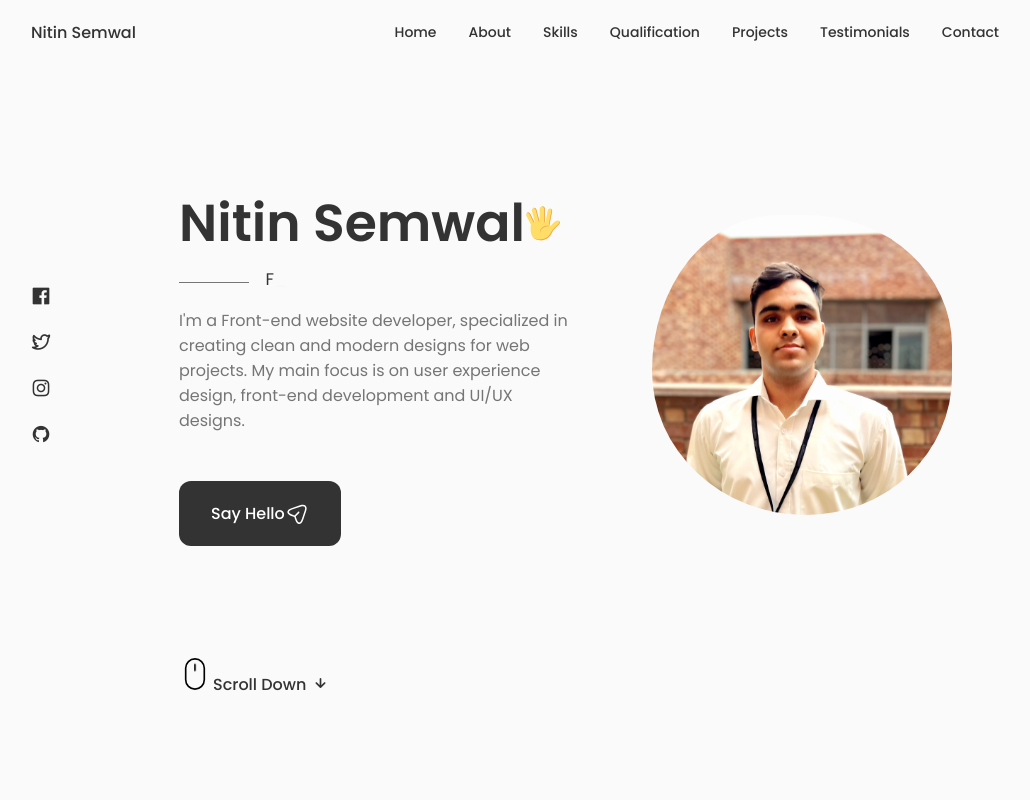
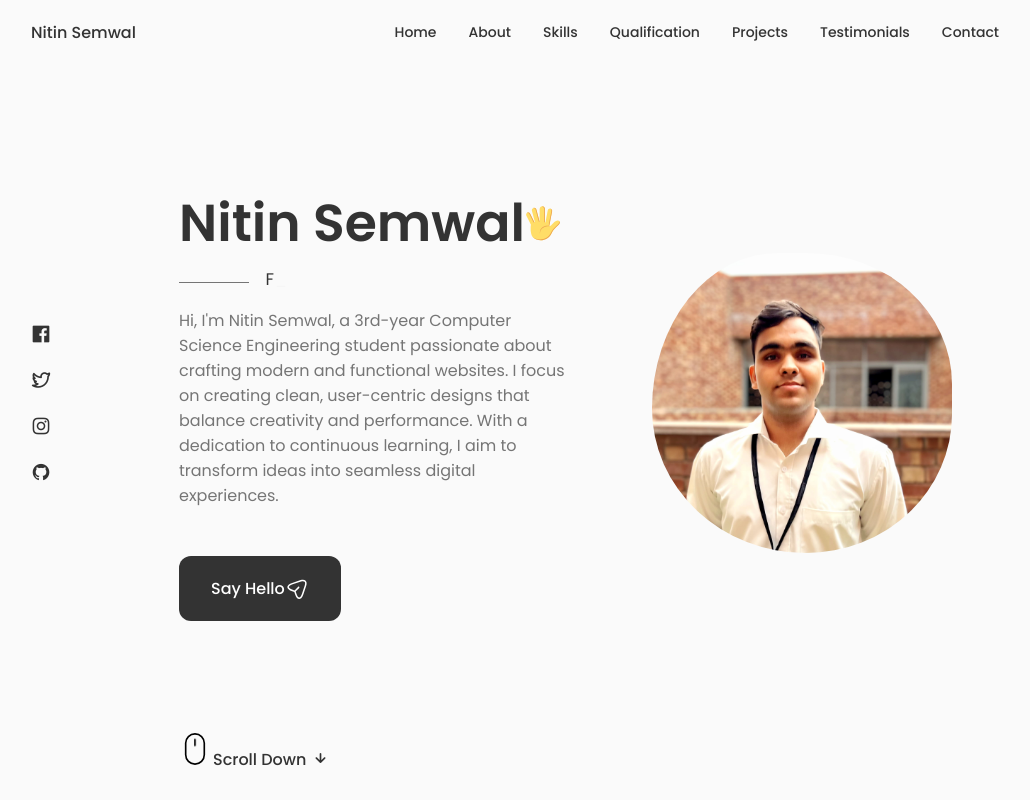
Before and after one commit to NitinSemwal2605/My_Portfolio, a React (Create React App) app: page / in a window 1280 px wide. Shown: the top 800 px of the page, without its empty margins (125-1155 px from the left). Built offline with nearby package versions, Linux system fonts and the light colour scheme; what darkmode-js would draw is missing.

Commit message:
Updated Bio

```diff
--- a/src/components/home/Data.jsx
+++ b/src/components/home/Data.jsx
@@ -68,7 +68,7 @@ const Data = () => {
   />
         </h3>
         <p className="home_description">
-            I'm a Front-end website developer, specialized in creating clean and modern designs for web projects. My main focus is on user experience design, front-end development and UI/UX designs.
+        Hi, I'm Nitin Semwal, a 3rd-year Computer Science Engineering student passionate about crafting modern and functional websites. I focus on creating clean, user-centric designs that balance creativity and performance. With a dedication to continuous learning, I aim to transform ideas into seamless digital experiences.
         </p>
 
         <a href="#contact" className='button button--flex'>
```
